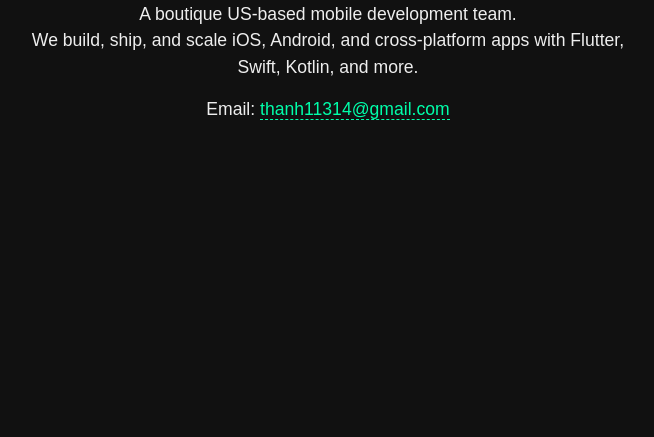
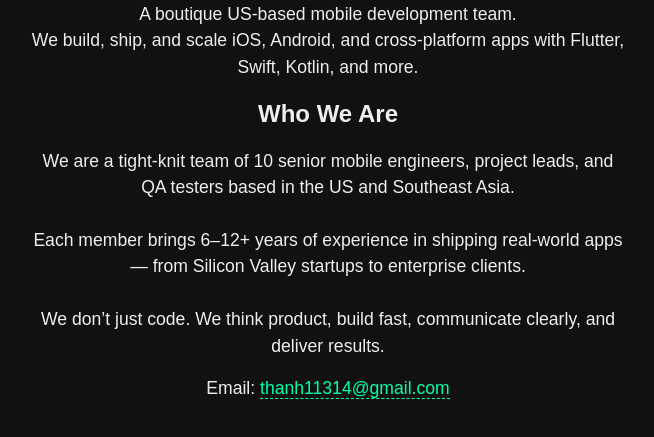
Before and after one commit to thanhton01/tonstack, a plain HTML site: page index.html in a window 1280 px wide. Shown: the part 143-580 px from the top of the page, without its empty margins (312-966 px from the left). Drawn offline with Linux system fonts and the light colour scheme.

Commit message:
Update index.html

```diff
--- a/index.html
+++ b/index.html
@@ -27,6 +27,16 @@
   <p>A boutique US-based mobile development team.<br>
      We build, ship, and scale iOS, Android, and cross-platform apps with Flutter, Swift, Kotlin, and more.</p>
 
+  <h2>Who We Are</h2>
+<p>
+  We are a tight-knit team of 10 senior mobile engineers, project leads, and QA testers based in the US and Southeast Asia.
+  <br><br>
+  Each member brings 6–12+ years of experience in shipping real-world apps — from Silicon Valley startups to enterprise clients.
+  <br><br>
+  We don’t just code. We think product, build fast, communicate clearly, and deliver results.
+</p>
+
+
   <p>Email: <a href="mailto:thanh11314@gmail.com">thanh11314@gmail.com</a></p>
 </body>
 </html>
```
